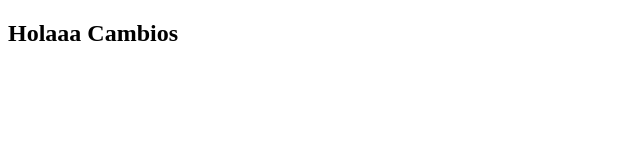
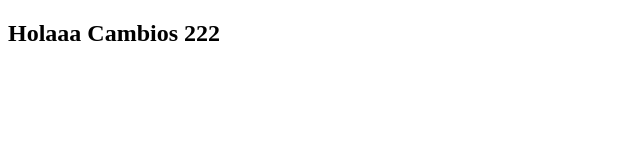
Before and after one commit to josefgonzalezz/GitLabClasePrueba, a plain HTML site: page index.html in a window 1280 px wide. Shown: the full height of the page, 0-640 px from the left. Drawn offline with Linux system fonts and the light colour scheme.

Commit message:
Cambio de Estudiante 1

```diff
--- a/index.html
+++ b/index.html
@@ -7,7 +7,7 @@
 </head>
 <body>
     <h2>
-        Holaaa Cambios
+        Holaaa Cambios 222
     </h2>
 
 </body>
```
